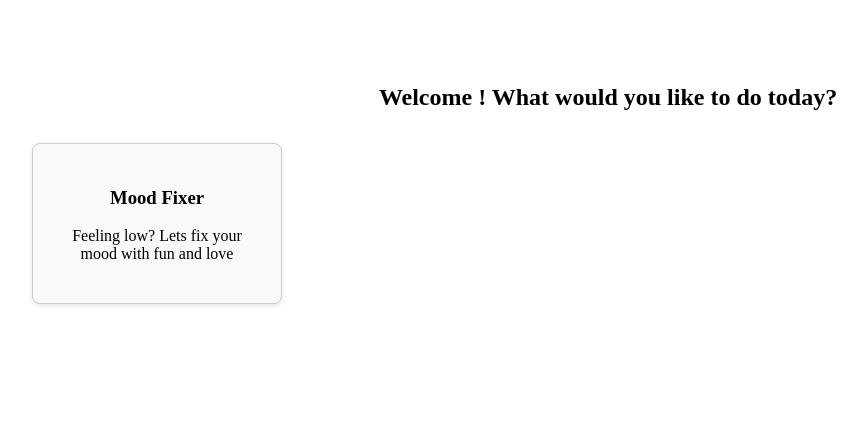
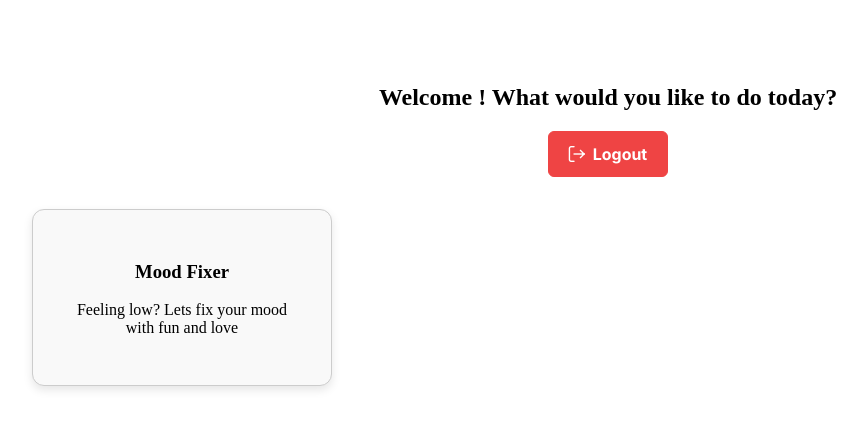
Before and after one commit to darkwolfjazz/NarazGirlfriend, a React (Vite) app in the folder project-girlfriend-frontend/: page /dashboard in a window 1280 px wide. Shown: the top 428 px of the page, without its empty margins (32-899 px from the left). Built offline with nearby package versions, Linux system fonts and the light colour scheme; sample sign-in values are in the browser's storage.

Commit message:
Thora bohot logout functionality and css

```diff
--- a/project-girlfriend-frontend/src/App.jsx
+++ b/project-girlfriend-frontend/src/App.jsx
@@ -1,4 +1,4 @@
-import { use, useState } from 'react'
+import { use, useEffect, useState } from 'react'
 import './App.css'
 import LoginForm from './components/Login/LoginForm'
 import Dashboard from './pages/Dashboard'
@@ -7,7 +7,16 @@ import {BrowserRouter as Router, Routes, Route,Navigate} from 'react-router-dom'
 
 function App() {
 
-  const[isLoggedIn,setIsLoggedIn]=useState(localStorage.getItem("isLoggedIn") === "true")
+  const[isLoggedIn,setIsLoggedIn]=useState(()=>{
+   return localStorage.getItem('isLoggedIn')==='true';
+  });
+
+useEffect(()=>{
+  localStorage.setItem('isLoggedIn',isLoggedIn);
+},[isLoggedIn]);
+
+
+
 
   return (
     <Router>
@@ -15,7 +24,7 @@ function App() {
       <Route path="/" element={<LoginForm setIsLoggedIn={setIsLoggedIn}/>} />
        <Route
           path="/dashboard"
-          element={isLoggedIn ? <Dashboard /> : <Navigate to="/" />}
+          element={isLoggedIn ? <Dashboard setIsLoggedIn={setIsLoggedIn}/> : <Navigate to="/" />}
         />
         <Route
         path='/mood'
--- a/project-girlfriend-frontend/src/components/mood/MoodCard.jsx
+++ b/project-girlfriend-frontend/src/components/mood/MoodCard.jsx
@@ -5,15 +5,18 @@ const MoodCard = ({onClick}) => {
     <div
     onClick={onClick}
     style={{
-        border: "1px solid #ccc",
-        borderRadius: "8px",
-        padding: "1.5rem",
-        cursor: "pointer",
-        backgroundColor: "#f9f9f9",
-        width: "250px",
-        textAlign: "center",
-        boxShadow: "0 2px 5px rgba(0,0,0,0.1)"
+       border: '1px solid #ccc',
+        borderRadius: '12px',
+        padding: '2rem',
+        cursor: 'pointer',
+        backgroundColor: '#f9f9f9',
+        width: '300px',
+        textAlign: 'center',
+        boxShadow: '0 4px 10px rgba(0,0,0,0.1)',
+        transition: 'transform 0.2s',
     }}
+    onMouseEnter={(e) => (e.currentTarget.style.transform = 'scale(1.03)')}
+      onMouseLeave={(e) => (e.currentTarget.style.transform = 'scale(1)')}
     >
         <h3>Mood Fixer</h3>
         <p>Feeling low? Lets fix your mood with fun and love</p>
--- a/project-girlfriend-frontend/src/pages/Dashboard.jsx
+++ b/project-girlfriend-frontend/src/pages/Dashboard.jsx
@@ -1,12 +1,21 @@
 import React from 'react'
 import MoodCard from '../components/mood/MoodCard'
 import { useNavigate } from 'react-router-dom'
-const Dashboard = ({onSelectModule}) => {
-   const navigate=useNavigate();
+import { Button } from 'primereact/button';
+const Dashboard = ({setIsLoggedIn}) => {
+
+   const handleLogout = () => {
+    localStorage.removeItem('isLoggedIn');
+    setIsLoggedIn(false);
+    navigate('/');
+  };
+
+  const navigate=useNavigate();
     return (
     <div
     style={{padding:"2rem"}}>
         <h2>Welcome ! What would you like to do today?</h2>
+         <Button label="Logout" icon="pi pi-sign-out" severity="danger" onClick={handleLogout} />
         <div style={{ display: 'flex', gap: '1rem', marginTop: '2rem' }}>
         <MoodCard onClick={()=>navigate('/mood')}/>
         </div>
```
